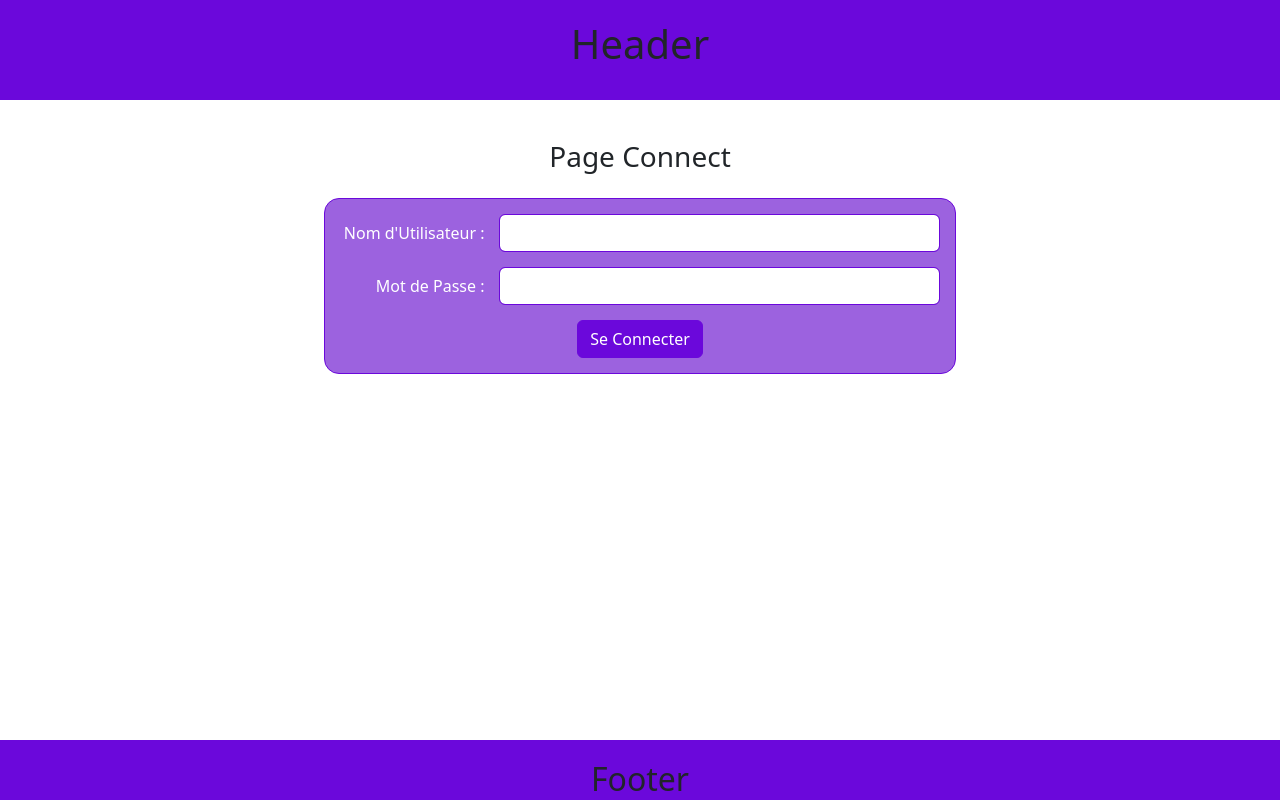
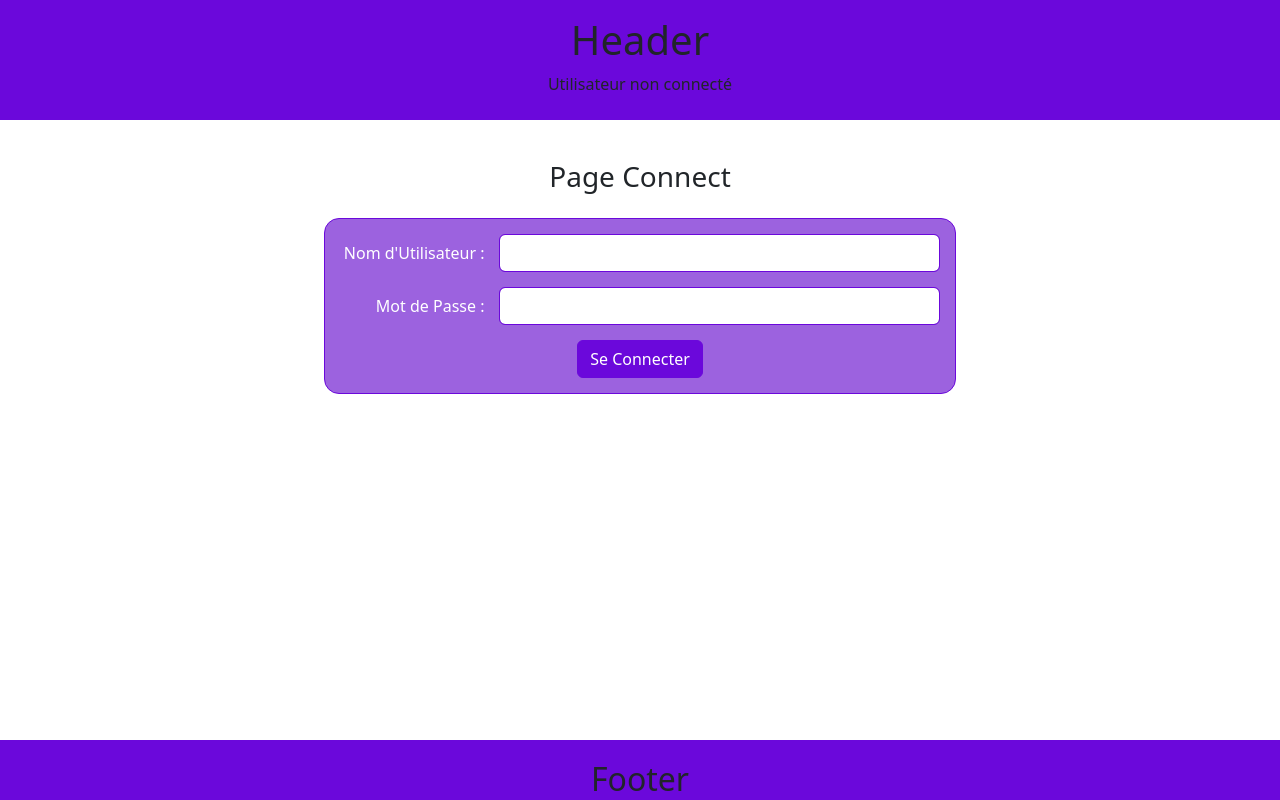
Before and after one commit to jacquesgrana/CDAPHP-TPReact-Memopus, a React (Create React App) app: page /connect in a window 1280 px wide. Built offline with nearby package versions, Linux system fonts and the light colour scheme.

Commit message:
ajout de l'affichage d'un bouton deconnexion quand on est loggé + fonction logout ok

```diff
--- a/src/actions/security.tsx
+++ b/src/actions/security.tsx
@@ -1,7 +1,5 @@
 import { ActionFunctionArgs } from "react-router-dom";
 import SecurityService from "../services/SecurityService";
-//import JsonServer from "../services/JsonServer";
-import { useNavigate } from 'react-router-dom';
 import { redirect } from "react-router-dom";
 import { toast } from 'react-toastify';
 import 'react-toastify/dist/ReactToastify.css';
@@ -20,6 +18,10 @@ export const actionLogin = async({request}: ActionFunctionArgs) => {
 
     if (isConnected) {
         security.username = username;
+        security.isLogged = true; //
+        //console.log('avant appel notify');
+        security.notifyListeners(); //
+        //console.log('notify envoyé');
         // TODO ajouter requete pour set les datas de l'user (id par  l'username)
         const users = await JsonUserService.getInstance().loadByUsername(username) as IUser[];
         //console.log('action/security : users :', users);
@@ -29,6 +31,8 @@ export const actionLogin = async({request}: ActionFunctionArgs) => {
         toast.success('Connexion réussie');
         return redirect("/home");
     } else {
+        security.isLogged = false; //
+        security.notifyListeners(); //
         toast.error('Erreur de connexion');
         return redirect("/connect");
     }
--- a/src/components/App.tsx
+++ b/src/components/App.tsx
@@ -1,4 +1,4 @@
-import React, { useEffect } from 'react';
+import React, { useEffect, useState } from 'react';
 import { Outlet, useNavigate } from 'react-router-dom';
 import SecurityService from '../services/SecurityService';
 import { ToastContainer } from 'react-toastify';
@@ -8,34 +8,32 @@ import Footer from './Footer';
 function App() {
   const navigate = useNavigate();
   const security = SecurityService.getInstance();
+  const [isLogged, setIsLogged] = useState<boolean>(security.isLogged);
   // TODO useState ou autre pour islogged ?
+
+  // ne sert a rien ?
 
   useEffect(() => {
     if (security.isLogged === false) {
       navigate('/connect', { replace: true });
+      setIsLogged(false);
     }
-  }, []);
+    else {
+      setIsLogged(true);
+      //console.log('app.tsx : isLogged :', isLogged);
+    }
+  }, [security.isLogged]);
 
   return (
     <div className="App container" id="container_all">
       <ToastContainer />
-      <Header></Header>
+      <Header isLogged={isLogged}></Header>
       <main>
         <Outlet />
       </main>
       <Footer></Footer>
-
     </div>
   );
 }
 
 export default App;
-/*
-      <header>
-        <h1 className='text-center'>Header</h1>
-      </header>
-
-      <footer>
-        <h2 className='text-center'>Footer</h2>
-      </footer>
-*/
--- a/src/components/Header.tsx
+++ b/src/components/Header.tsx
@@ -1,9 +1,65 @@
+/*
+
+import { useEffect, useState } from "react";
+import SecurityService from "../services/SecurityService";
+
 const Header = (props: any) => {
-  return (
+    const securityService = SecurityService.getInstance();
+    const [isLogged, setIsLogged] = useState<boolean
+    >(props.isLogged);
+
+    useEffect(() => {
+        setIsLogged(props.isLogged);
+        console.log('isLogged', isLogged);
+    }, [props.isLogged]);
+
+    return (
     <header>
       <h1 className="text-center">Header</h1>
+      <p>{(props.isLogged ? "Utilisateur connecté" : "Non connecté")}</p>
     </header>
   );
 };
 
 export default Header;
+*/
+import { useNavigate } from 'react-router-dom';
+import { useEffect, useState } from "react";
+import SecurityService from "../services/SecurityService";
+
+const Header = (props: any) => {
+  const navigate = useNavigate();
+  const securityService = SecurityService.getInstance();
+  const [isLogged, setIsLogged] = useState<boolean>(securityService.isLogged);
+
+  useEffect(() => {
+    const updateIsLogged = (newIsLogged: boolean) => {
+      setIsLogged(newIsLogged);
+    };
+
+    securityService.addListener(updateIsLogged);
+    //console.log('apres ajout listener');
+
+    return () => {
+      securityService.removeListener(updateIsLogged);
+    };
+  }, []);
+
+  const handleLogout = () => {
+    securityService.disconnect(() => {
+      navigate('/connect');
+    });
+  };
+
+  return (
+    <header className="d-flex flex-column p-2">
+      <h1 className="text-center mt-2">Header</h1>
+      <div className="d-flex gap-3 justify-content-center">
+      <p className="text-center">{isLogged ? "Utilisateur connecté : " + securityService.username : "Utilisateur non connecté"}</p>
+      {isLogged ? <button className="btn btn-warning btn-sm" id="btn-disconnect" onClick={handleLogout}>Déconnecter</button> : ""}
+      </div>
+    </header>
+  );
+};
+
+export default Header;
--- a/src/scss/style.scss
+++ b/src/scss/style.scss
@@ -25,7 +25,7 @@ header {
     margin-bottom: 40px;
     padding-top: 20px;
     width: 100%;
-    height: 100px;
+    min-height: 100px;
     background-color: $success;
 }
 
@@ -37,6 +37,11 @@ footer {
     padding-top: 20px;
     height: 60px;
     background-color: $success;
+}
+
+#btn-disconnect {
+    margin-top: -5px;
+    height: 35px;
 }
 
 .div-container {
--- a/src/services/JsonCardService.ts
+++ b/src/services/JsonCardService.ts
@@ -12,8 +12,12 @@ export default class JsonCardService {
     private constructor() {}
 
     public static getInstance(): JsonCardService {
-        return this._instance === null ? new JsonCardService() : this._instance;
-    }
+        if (this._instance === null) {
+          this._instance = new JsonCardService();
+        }
+        return this._instance;
+      }
+
 
     public async loadCards(): Promise<ICard[] | null> {
         try {
--- a/src/services/JsonColumnService.ts
+++ b/src/services/JsonColumnService.ts
@@ -12,8 +12,11 @@ export default class JsonColumnService {
     private constructor() {}
 
     public static getInstance(): JsonColumnService {
-        return this._instance === null ? new JsonColumnService() : this._instance;
-    }
+        if (this._instance === null) {
+          this._instance = new JsonColumnService();
+        }
+        return this._instance;
+      }
 
     public async loadColumns(): Promise<IColumn[] | null> {
         try {
--- a/src/services/JsonTermService.ts
+++ b/src/services/JsonTermService.ts
@@ -12,8 +12,12 @@ export default class JsonTermService {
     private constructor() {}
 
     public static getInstance(): JsonTermService {
-        return this._instance === null ? new JsonTermService() : this._instance;
-    }
+        if (this._instance === null) {
+          this._instance = new JsonTermService();
+        }
+        return this._instance;
+      }
+
 
     public async loadTerms(): Promise<ITerm[] | null> {
         try {
--- a/src/services/JsonUserService.ts
+++ b/src/services/JsonUserService.ts
@@ -12,8 +12,12 @@ export default class JsonUserService {
     private constructor() {}
 
     public static getInstance(): JsonUserService {
-        return this._instance === null ? new JsonUserService() : this._instance;
-    }
+        if (this._instance === null) {
+          this._instance = new JsonUserService();
+        }
+        return this._instance;
+      }
+
 
     public async loadUsers(): Promise<IUser[] | void> {
         return fetch(this._urlUsers)
--- a/src/services/SecurityService.ts
+++ b/src/services/SecurityService.ts
@@ -1,17 +1,49 @@
+import { toast } from "react-toastify";
 import IUser from "../interfaces/IUser";
 import JsonUserService from "./JsonUserService";
+import { redirect } from "react-router-dom";
 
 export default class SecurityService {
   private _isLogged: boolean = false;
   private _id: string | null = null;
   private _username: string | null = null;
+  private listeners: Function[] = [];
 
-    private static _instance: SecurityService | null= null;
+  private static _instance: SecurityService | null = null;
 
   private constructor() {}
 
+  /*
   public static getInstance(): SecurityService {
     return this._instance === null ? new SecurityService() : this._instance;
+  }*/
+
+  public static getInstance(): SecurityService {
+    if (this._instance === null) {
+      this._instance = new SecurityService();
+    }
+    return this._instance;
+  }
+
+  public notifyListeners() {
+    //console.log('notify :');
+    //console.log('listeners :', this.listeners)
+    this.listeners.forEach((listener) => {
+      listener(this._isLogged);
+
+    });
+  }
+
+  public addListener(listener: Function): void {
+    //console.log('add listener')
+    this.listeners.push(listener);
+  }
+
+  public removeListener(listener: Function) {
+    const index = this.listeners.indexOf(listener);
+    if (index !== -1) {
+      this.listeners.splice(index, 1);
+    }
   }
 
   public get isLogged(): boolean {
@@ -44,15 +76,30 @@ export default class SecurityService {
     const userService = JsonUserService.getInstance();
     // charger liste utilisateur
     // appeler fonction JsonUserService qui renvoie la liste
-        const users = await userService.loadUsers() as IUser[];
+    const users = (await userService.loadUsers()) as IUser[];
     // faire un some sur la liste
-        const isUserMatch = users.some(u => u.username === username && u.pwd === pwd);
+    const isUserMatch = users.some(
+      (u) => u.username === username && u.pwd === pwd
+    );
     this._isLogged = isUserMatch;
     //console.log('SecuServ : isUserMatch :', isUserMatch);
     return isUserMatch ? true : false;
     // si filter renvoie une valeur --> ok
     // si filter renvoie rien --> ko
     // set isLogged a la fin
+  }
 
+  public async disconnect(callback: () => void) {
+    this._isLogged = false;
+    this.notifyListeners();
+    toast.success('Déconnexion');
+    callback();
   }
+/*
+  public async disconnect() {
+    this._isLogged = false; //
+    this.notifyListeners(); //
+    toast.success('Déconnexion');
+    return redirect("/connect");
+  }*/
 }
```
Lines whose indentation alone changed are shown as unchanged.
